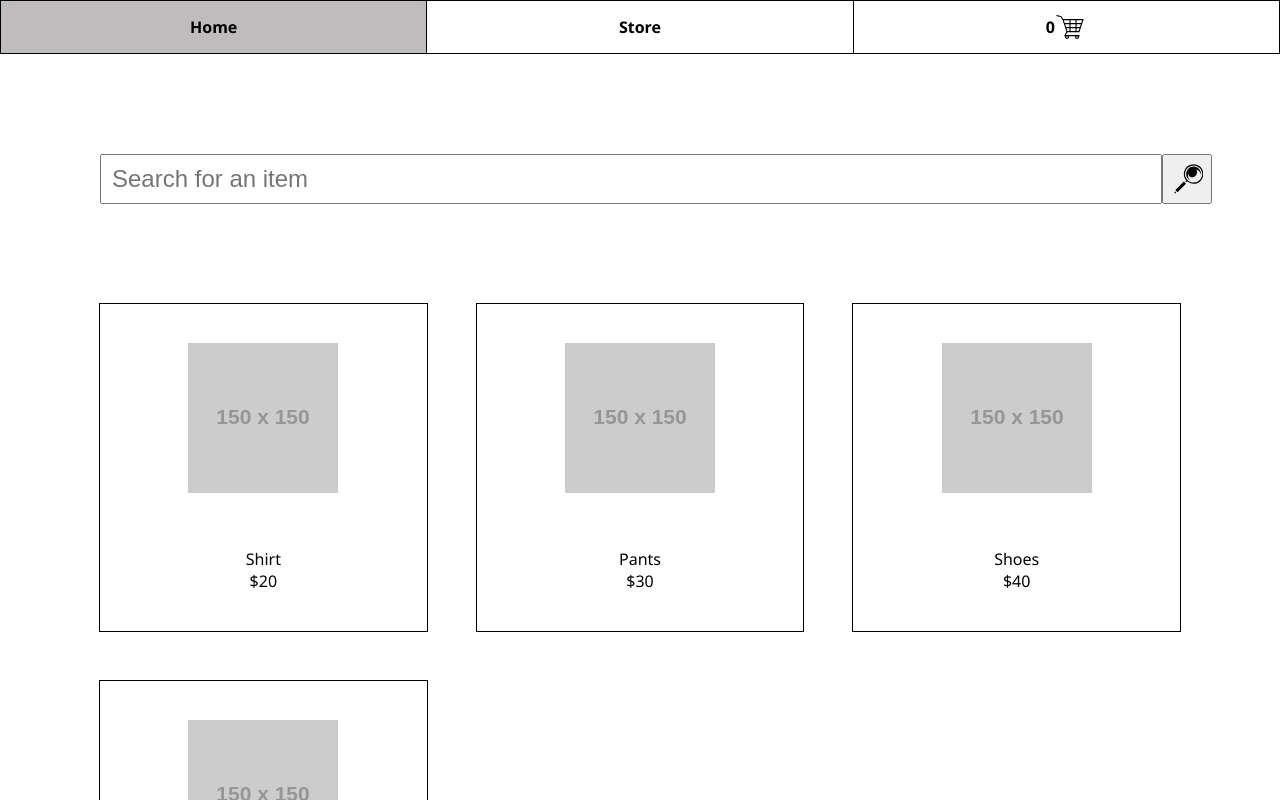
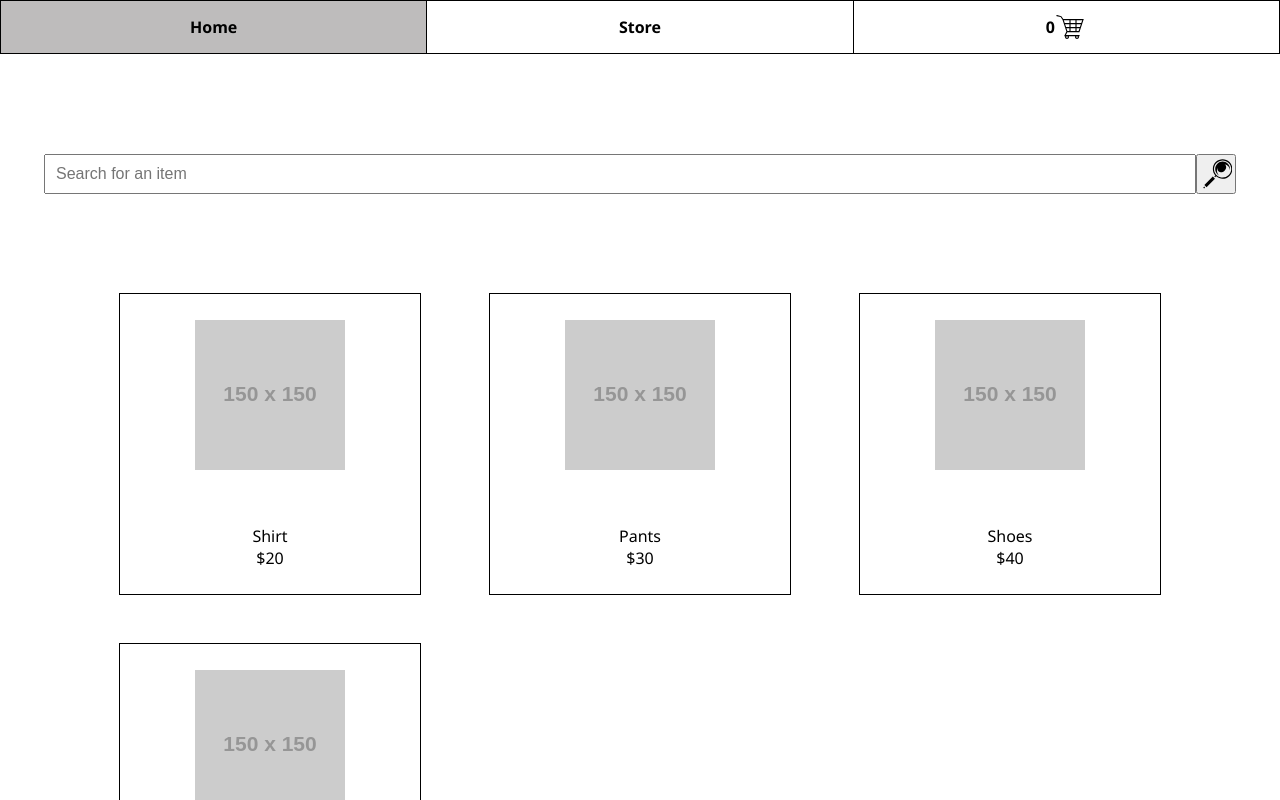
Before and after one commit to darricklaidin/shopping-cart, a React (Vite) app: page /store in a window 1280 px wide. Shown: the top 800 px of the page. Built offline with nearby package versions, Linux system fonts and the light colour scheme.

Commit message:
Adjust styling of Store page

```diff
--- a/src/css/Store.css
+++ b/src/css/Store.css
@@ -1,12 +1,12 @@
 .search-bar {
   display: flex;
-  margin-left: 100px;
-  height: 50px;
+  height: 40px;
+  justify-content: center;
 }
 
 .search-field {
   width: 90%;
-  font-size: 1.5rem;
+  font-size: 1rem;
 
   padding: 0 10px;
 }
@@ -23,7 +23,8 @@
 
 .store-items-container {
   display: grid;
-  grid-template-columns: repeat(auto-fill, minmax(300px, 1fr));
+  grid-template-columns: repeat(auto-fill, 300px);
   gap: 50px;
   padding: 0 100px;
+  justify-content: space-evenly;
 }
```
